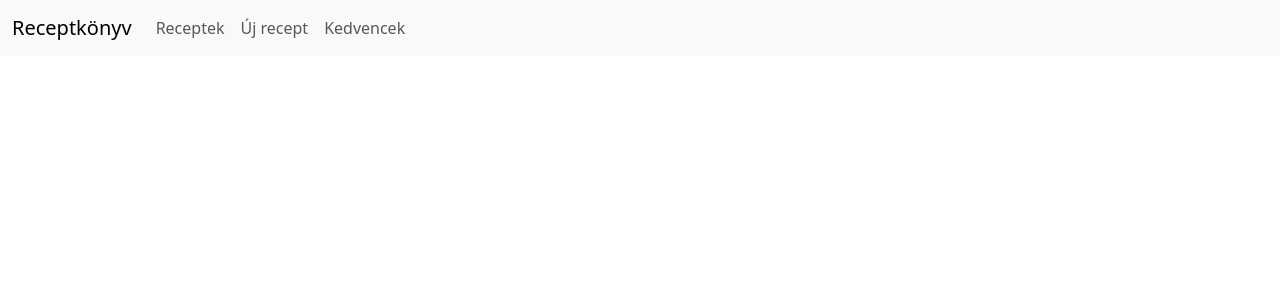
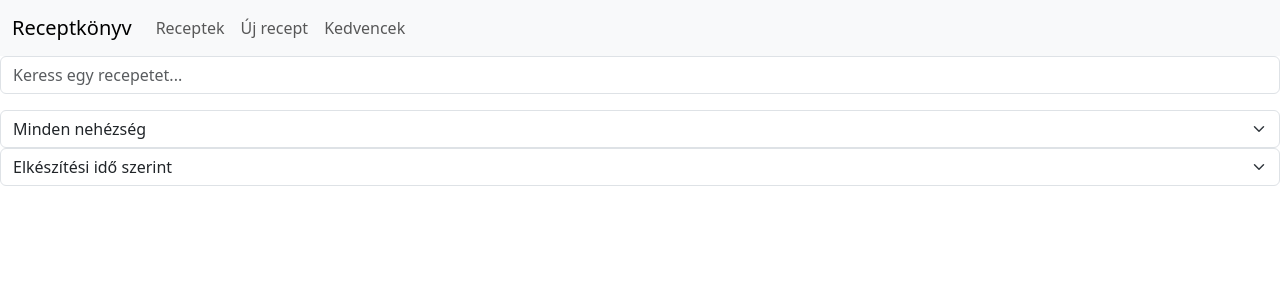
Before and after one commit to MelindaCsik/VueReceptgyujtemeny, a Vue app in the folder receptgyujtemeny/: page / in a window 1280 px wide. Shown: the top 300 px of the page. Built offline with nearby package versions, Linux system fonts and the light colour scheme.

Commit message:
Keresősáv, szűrés

```diff
--- a/receptgyujtemeny/src/components/Receptkonyv.vue
+++ b/receptgyujtemeny/src/components/Receptkonyv.vue
@@ -28,7 +28,22 @@
     </nav>
   </header>
 
+  <div class="mb-3">
+    <input type="text" class="form-control" id="exampleFormControlInput1" placeholder="Keress egy recepetet...">
+  </div>
 
+  <select class="form-select" aria-label="Default select example">
+    <option selected>Minden nehézség</option>
+    <option value="1">Könyű</option>
+    <option value="2">Közepes</option>
+    <option value="3">Nehéz</option>
+  </select>
+
+  <select class="form-select" aria-label="Default select example">
+    <option selected>Elkészítési idő szerint</option>
+    <option value="1">Csökenő</option>
+    <option value="2">Növekvő</option>
+  </select>
 
   <footer></footer>
 </template>
```
